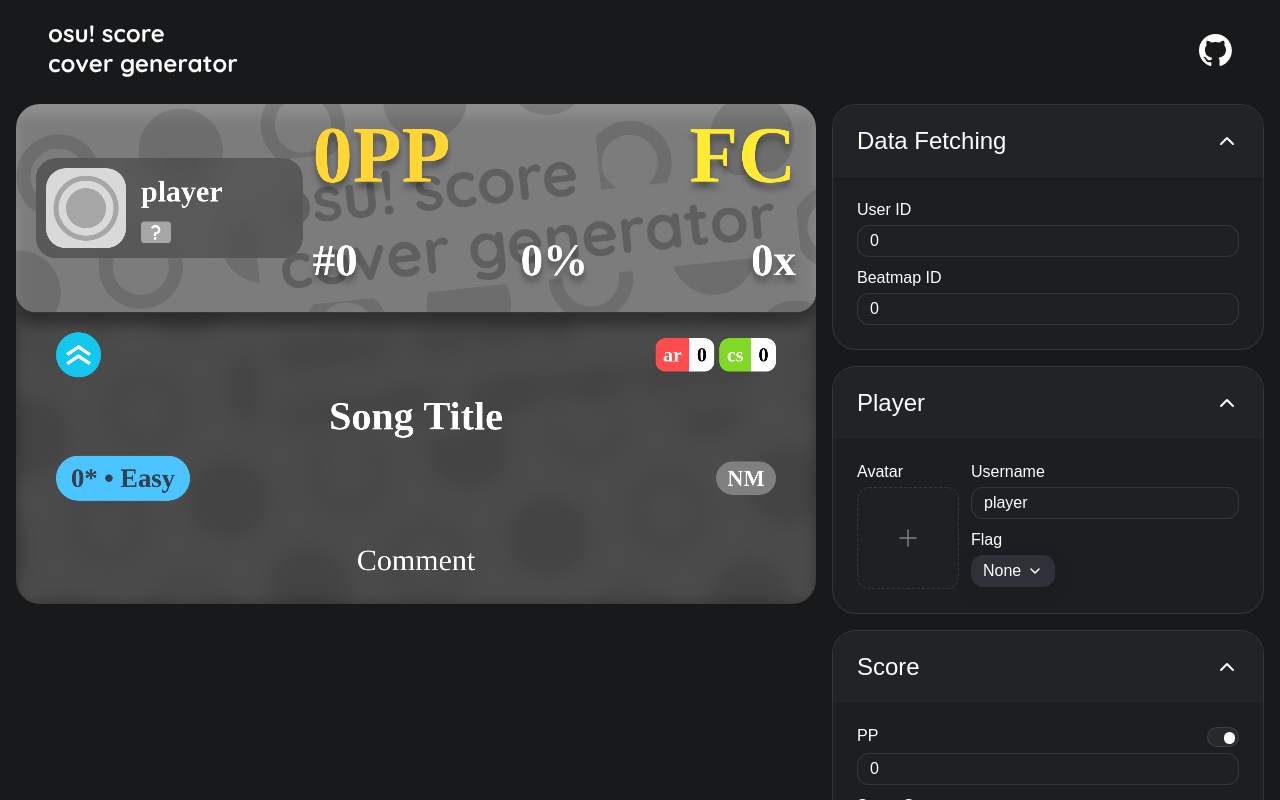
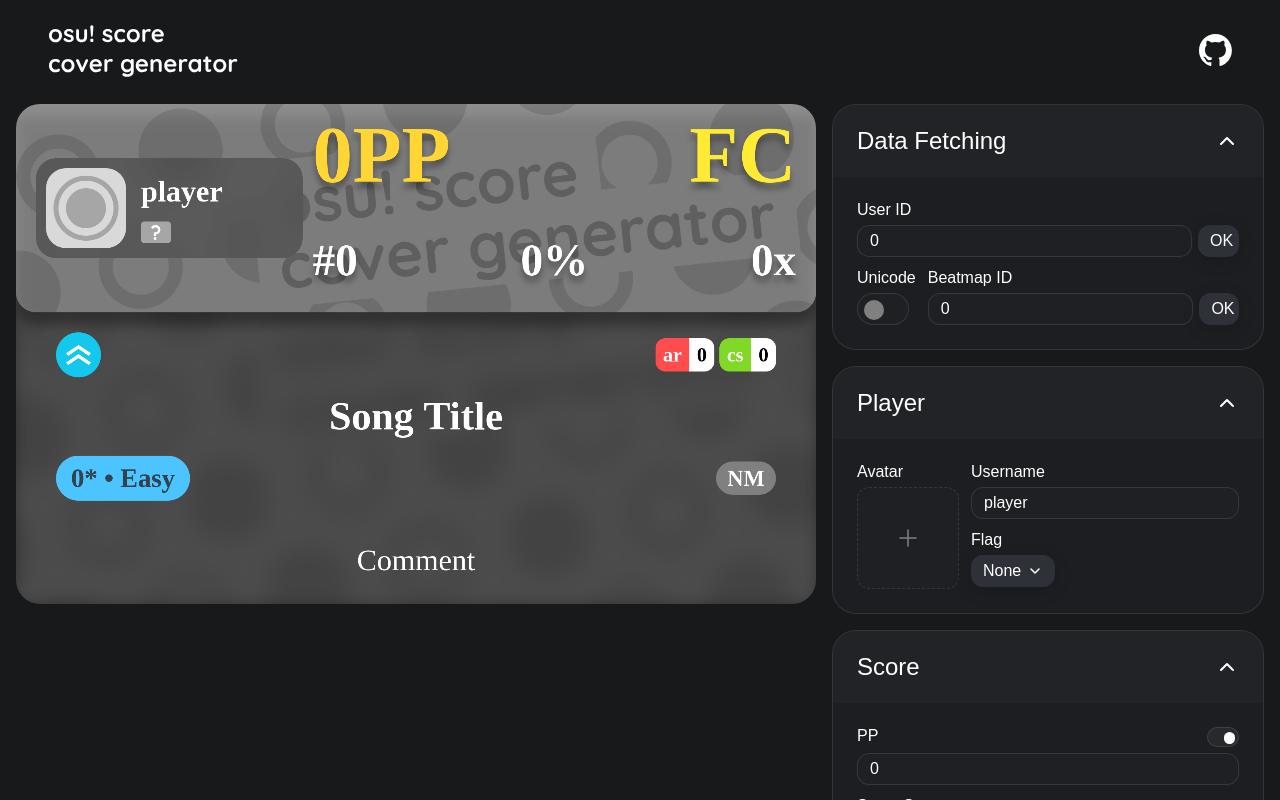
Before and after one commit to alivemaster/osu-score-cover-generator, a Vue app: page / in a window 1280 px wide. Shown: the top 800 px of the page. Built offline with nearby package versions, Linux system fonts and the light colour scheme.

Commit message:
add submit buttons for data fetching & add switch for loading beatmap data with unicode metadata

```diff
--- a/src/CoverGenerator.vue
+++ b/src/CoverGenerator.vue
@@ -281,22 +281,41 @@ const refreshPreview = (data: CoverData, assets: CoverAssets, options: RenderOpt
     coverPreview.draw(data, assets)
 }
 // Data fetching
-watchEffect(async () => {
-    console.log('loading beatmap data...')
-    const newData = await loadBeatmapData(coverData.beatmap.id, coverData.beatmap.mods, false)
+const dataFetchingArgs = reactive({
+    user: {
+        id: 0
+    },
+    beatmap: {
+        id: 0,
+        unicode: false
+    }
+})
+const setUserData = async () => {
+    const newData = await loadUserData(dataFetchingArgs.user.id)
+    if (newData) {
+        Object.assign(coverData.user, newData.user)
+        coverAssets.user.avatar = await loadImgUrl(newData.avatarUrl)
+        coverData.user.id = dataFetchingArgs.user.id
+    }
+}
+const setBeatmapData = async () => {
+    const newData = await loadBeatmapData(dataFetchingArgs.beatmap.id, coverData.beatmap.mods, dataFetchingArgs.beatmap.unicode)
     if (newData) {
         Object.assign(coverData.beatmap, newData.beatmap)
         coverAssets.beatmap.background = await loadImgUrl(newData.backgroundUrl)
+        coverData.beatmap.id = dataFetchingArgs.beatmap.id
     }
-})
-watchEffect(async () => {
-    console.log('loading user data...')
-    const newData = await loadUserData(coverData.user.id)
-    if (newData) {
-        Object.assign(coverData.user, newData.user)
-        coverAssets.user.avatar = await loadImgUrl(newData.avatarUrl)
+}
+watchEffect(
+    // refresh beatmap star and stats when mod changes
+    async () => {
+        const newData = await loadBeatmapData(coverData.beatmap.id, coverData.beatmap.mods, false)
+        if (newData) {
+            Object.assign(coverData.beatmap.stats, newData.beatmap.stats)
+            coverData.beatmap.difficulty.star = newData.beatmap.difficulty!.star
+        }
     }
-})
+)
 // vue methods
 onMounted(async () => {
     const previewCv = coverPreview.canvas
@@ -319,11 +338,26 @@ watchEffect(() => refreshPreview(coverData, coverAssets, coverOptions.render))
                     <Flex :column="true" gap=".75rem">
                         <Flex :column="true">
                             <PropTitle>User ID</PropTitle>
-                            <TextInput :number="true" placeholder="0" v-model:value="coverData.user.id"></TextInput>
+                            <Flex>
+                                <TextInput :number="true" placeholder="0" v-model:value="dataFetchingArgs.user.id">
+                                </TextInput>
+                                <Button @click="setUserData">OK</Button>
+                            </Flex>
                         </Flex>
-                        <Flex :column="true">
-                            <PropTitle>Beatmap ID</PropTitle>
-                            <TextInput :number="true" placeholder="0" v-model:value="coverData.beatmap.id"></TextInput>
+                        <Flex gap=".75rem">
+                            <Flex width="fit-content" :column="true">
+                                <PropTitle>Unicode</PropTitle>
+                                <Switch size="large" v-model:checked="dataFetchingArgs.beatmap.unicode"></Switch>
+                            </Flex>
+                            <Flex :column="true">
+                                <PropTitle>Beatmap ID</PropTitle>
+                                <Flex>
+                                    <TextInput :number="true" placeholder="0"
+                                        v-model:value="dataFetchingArgs.beatmap.id">
+                                    </TextInput>
+                                    <Button @click="setBeatmapData">OK</Button>
+                                </Flex>
+                            </Flex>
                         </Flex>
                     </Flex>
                 </Collapsible>
```
